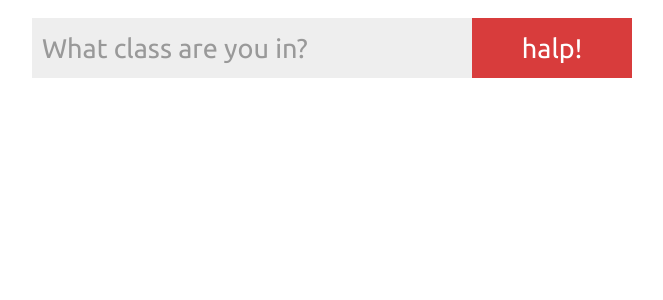
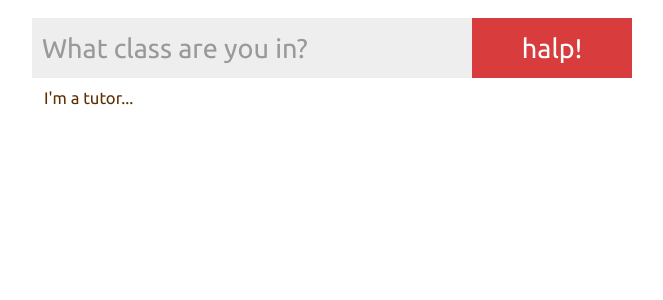
Before and after one commit to lanrat/halpz.me, a Flask app: template server/templates/index.html in a window 1280 px wide. Shown: the part 165-465 px from the top of the page, without its empty margins (156-819 px from the left). Run offline with Flask 2, Linux system fonts and the light colour scheme; the template is opened without the code that fills it, so the values that code supplies are empty; some libraries are stand-ins or nearby versions.

Commit message:
added i'm a tutor link

```diff
--- a/server/static/main.css
+++ b/server/static/main.css
@@ -190,6 +190,11 @@ body {
 #queues .queue {
 }
 
+#tutorLink {
+	margin-left:10px;
+	margin-top:10px;
+}
+
 .addNewClass {
 	width:240px;
 	height:260px;
--- a/server/templates/index.html
+++ b/server/templates/index.html
@@ -22,5 +22,6 @@
 				<input id="tags" type="text" placeholder="What class are you in?" required>
 				<button type="submit">halp!</button>
 		</form>
+		<div id="tutorLink" class="smallFont">I'm a tutor...</div>
 	</div>
 {% endblock %}
```
